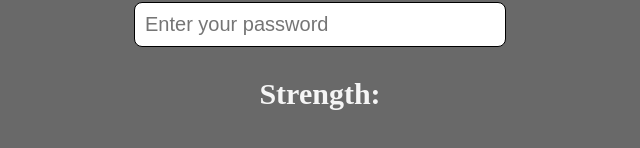
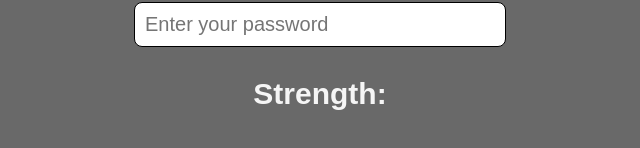
Before and after one commit to Eshhaa11/password-strength-checker, a React (Create React App) app: page / in a window 1280 px wide. Shown: the part 170-318 px from the top of the page, without its empty margins (320-960 px from the left). Built offline with nearby package versions, Linux system fonts and the light colour scheme.

Commit message:
added ff

```diff
--- a/src/Components/Password.css
+++ b/src/Components/Password.css
@@ -26,5 +26,5 @@ body {
     font-size: 30px;
     color: whitesmoke;
     font-weight: bold;
-    font-family: "sans-serif";
+    font-family: sans-serif;
 }
```
